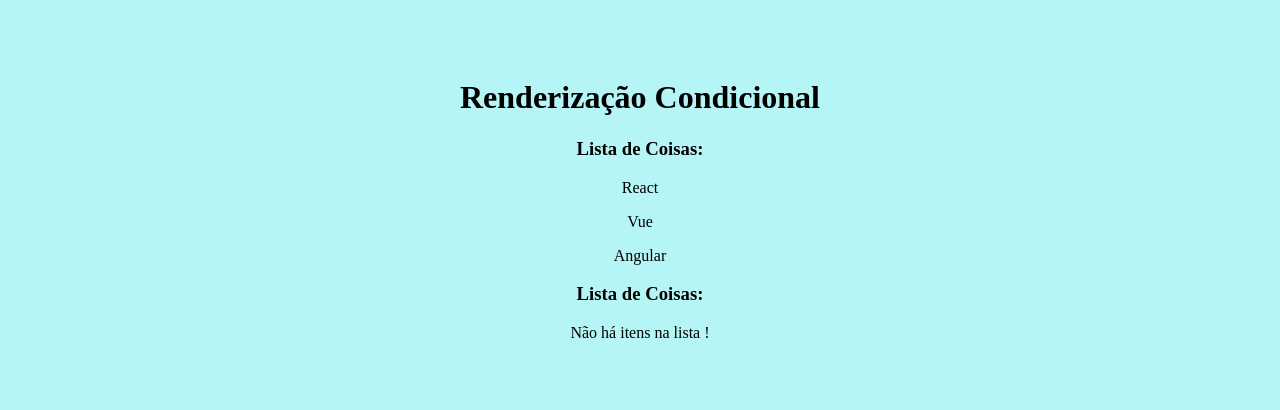
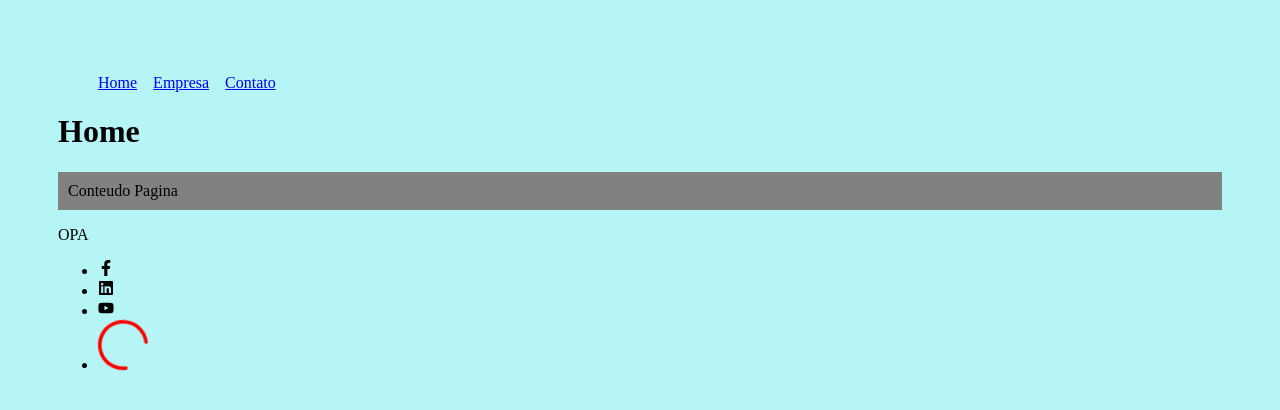
Before and after one commit to RafaelSilveirax/ReactEstudos, a React (Create React App) app in the folder meu-projeto/: page / in a window 1280 px wide. Shown: the top 410 px of the page. Built offline with nearby package versions, Linux system fonts and the light colour scheme.

Commit message:
fim da parte teorica

```diff
--- a/meu-projeto/package.json
+++ b/meu-projeto/package.json
@@ -8,6 +8,8 @@
     "@testing-library/user-event": "^13.5.0",
     "react": "^18.0.0",
     "react-dom": "^18.0.0",
+    "react-icons": "^4.3.1",
+    "react-router-dom": "^6.3.0",
     "react-scripts": "5.0.0",
     "web-vitals": "^2.1.4"
   },
--- a/meu-projeto/src/App.css
+++ b/meu-projeto/src/App.css
@@ -36,3 +36,8 @@
     transform: rotate(360deg);
   }
 }
+
+p{
+  background: #818181;
+  padding: 10px;
+}
--- a/meu-projeto/src/App.jsx
+++ b/meu-projeto/src/App.jsx
@@ -1,18 +1,27 @@
+import { BrowserRouter as Router, Routes, Route } from 'react-router-dom'
 import './App.css';
+import { Footer } from './components/layout/Footer';
+import { NavBar } from './components/layout/NavBar';
+import { Contato } from './components/pages/Contato';
+import { Empresa } from './components/pages/Empresa';
+import { Home } from './components/pages/Home';
 
-import Condicional from './components/Condicional';
-import { OutraLista } from './components/OutraLista';
+
+
 
 function App() {
 
-  const meusItens = ['React', 'Vue', 'Angular',]
 
   return (
-    <div className="App">
-      <h1>Renderização Condicional</h1>
-      <OutraLista itens={meusItens}/>
-      <OutraLista itens={[]}/>
-    </div>
+    <Router>
+      <NavBar/>
+      <Routes>
+        <Route exact path="/" element={<Home/>} />
+        <Route path="/empresa" element={<Empresa/>} />
+        <Route path="/contato" element={<Contato/>} />
+      </Routes>
+      <Footer/>
+    </Router>
   );
 }
 
--- /dev/null
+++ b/meu-projeto/src/components/layout/Footer.jsx
@@ -0,0 +1,46 @@
+import { FaFacebookF, FaLinkedin, FaYoutube} from "react-icons/fa";
+import { AiOutlineLoading3Quarters } from "react-icons/ai";
+import styles from "./Footer.module.css"
+export function Footer(){
+    return(
+        <div>
+        <footer>OPA</footer>
+        <ul>
+            <li> <FaFacebookF/></li>
+            <li> <FaLinkedin/></li>
+            <li> <FaYoutube/></li>
+            <li className={styles.socialListLo}> <AiOutlineLoading3Quarters/></li>
+        </ul>
+
+        </div>
+    )
+}
+
+/* import { BrowserRouter as Router, Routes, Route } from 'react-router-dom'
+import './App.css';
+import { Footer } from './components/layout/Footer';
+import { NavBar } from './components/layout/NavBar';
+import { Contato } from './components/pages/Contato';
+import { Empresa } from './components/pages/Empresa';
+import { Home } from './components/pages/Home';
+
+
+
+
+function App() {
+
+
+  return (
+    <Router>
+      <NavBar/>
+      <Routes>
+        <Route exact path="/" element={<Home/>} />
+        <Route path="/empresa" element={<Empresa/>} />
+        <Route path="/contato" element={<Contato/>} />
+      </Routes>
+      <Footer/>
+    </Router>
+  );
+}
+
+export default App; */
--- /dev/null
+++ b/meu-projeto/src/components/layout/Footer.module.css
@@ -0,0 +1,14 @@
+.socialListLo svg{
+    font-size: 50px;
+    color: red;
+    animation: App-logo-spin infinite 1s linear;
+}
+
+@keyframes App-logo-spin {
+    from {
+      transform: rotate(0deg);
+    }
+    to {
+      transform: rotate(360deg);
+    }
+  }
--- /dev/null
+++ b/meu-projeto/src/components/layout/NavBar.jsx
@@ -0,0 +1,16 @@
+import {Link } from 'react-router-dom'
+import styles from './Navbar.module.css'
+
+export function NavBar(){
+    return(
+        <div>
+            <ul className={styles.list}>
+                <li className={styles.item}><Link to="/">Home</Link></li>
+
+                <li className={styles.item}><Link to="/empresa">Empresa</Link></li>
+
+                <li className={styles.item}><Link to="/contato">Contato</Link></li>
+            </ul>
+        </div>
+    )
+}
--- /dev/null
+++ b/meu-projeto/src/components/layout/Navbar.module.css
@@ -0,0 +1,8 @@
+.list{
+    display: flex;
+    list-style: none;
+}
+
+.item{
+    margin-right: 1em;
+}
--- /dev/null
+++ b/meu-projeto/src/components/pages/Contato.jsx
@@ -0,0 +1,9 @@
+export function Contato(){
+    return(
+        <div>
+            <h1>Contato</h1>
+            <p>Conteudo Pagina</p>
+            <p>Contato</p>
+        </div>
+    )
+}
--- /dev/null
+++ b/meu-projeto/src/components/pages/Empresa.jsx
@@ -0,0 +1,9 @@
+export function Empresa(){
+    return(
+        <div>
+            <h1>Empresa</h1>
+            <p>Conteudo Pagina</p>
+            <p>Empresa</p>
+        </div>
+    )
+}
--- /dev/null
+++ b/meu-projeto/src/components/pages/Home.jsx
@@ -0,0 +1,8 @@
+export function Home(){
+    return(
+        <div>
+            <h1>Home</h1>
+            <p>Conteudo Pagina</p>
+        </div>
+    )
+}
```
Also changed, not shown: meu-projeto/src/components/Saudacao.jsx (added, +18 -0 lines), meu-projeto/src/components/SeuNome.jsx (added, +9 -0 lines), 1 other file (tests, documents, lock files or other folders).
